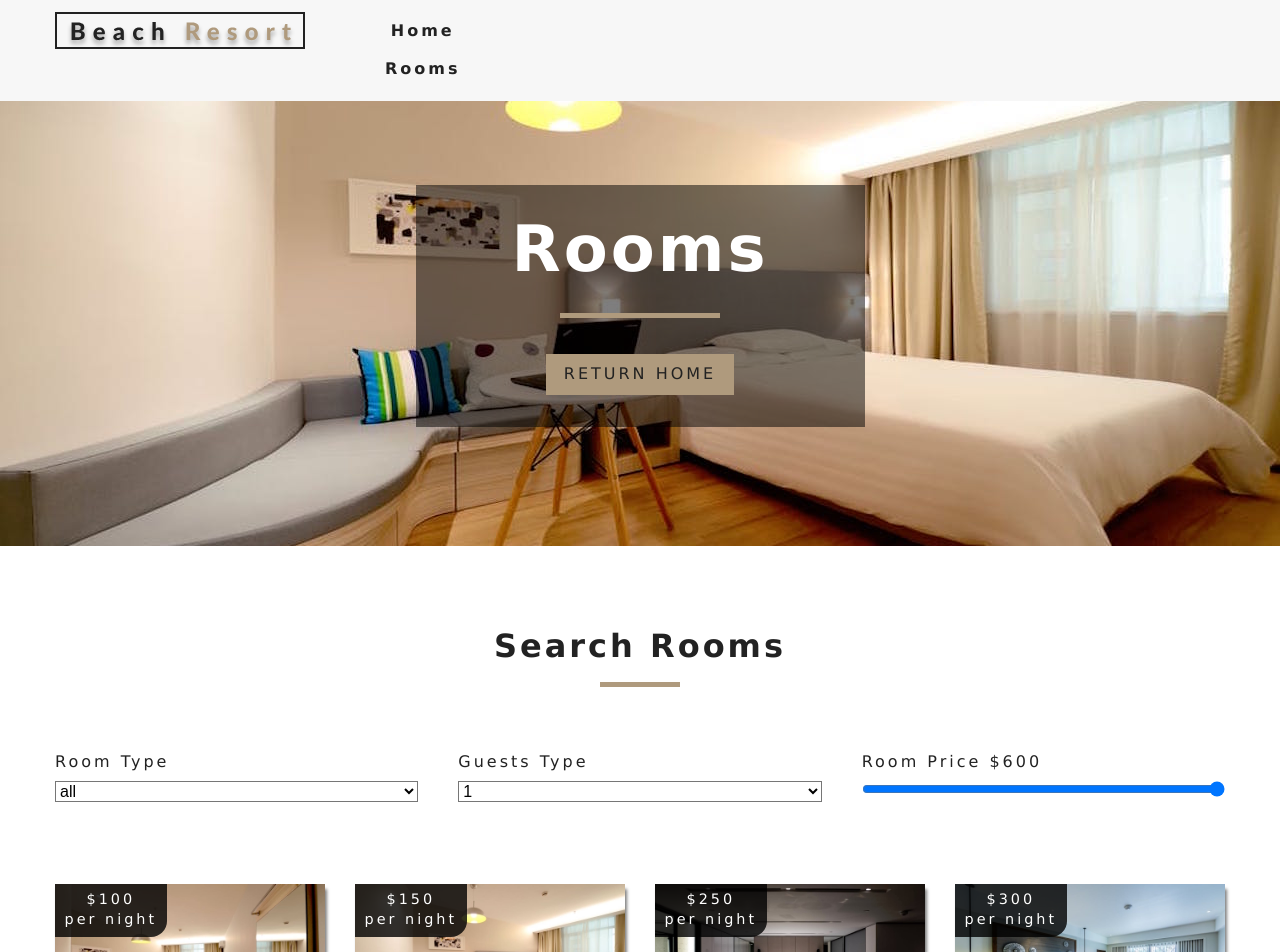
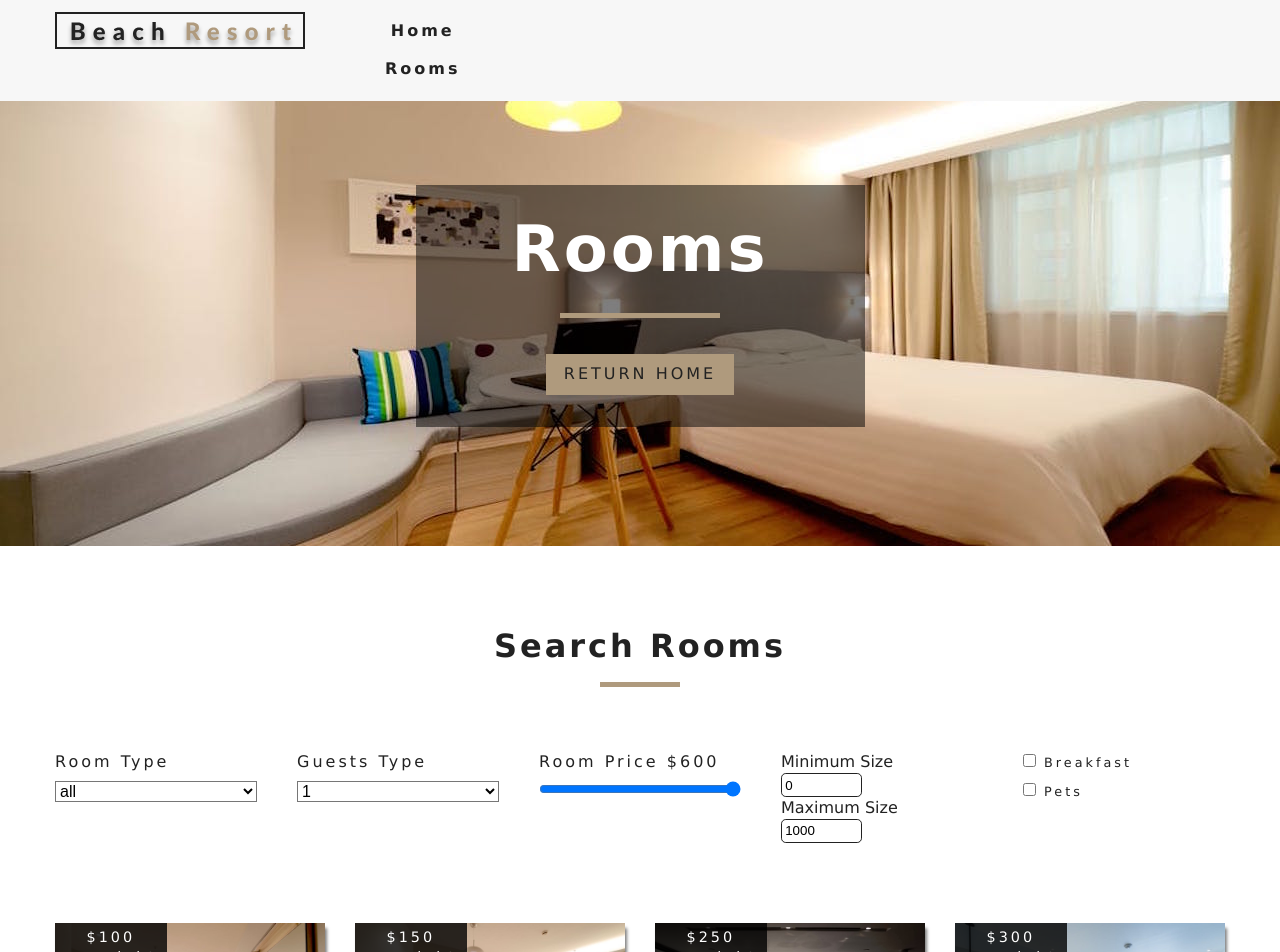
Before and after one commit to Augs0/reactHotel, a React (Create React App) app: page /rooms in a window 1280 px wide. Shown: the top 952 px of the page. Built offline with nearby package versions, Linux system fonts and the light colour scheme.

Commit message:
local version complete

```diff
--- a/src/App.css
+++ b/src/App.css
@@ -494,6 +494,7 @@ h6 {
 }
 .size-inputs {
   display: flex;
+  flex-direction: column;
 }
 .size-input {
   width: 40%;
--- a/src/components/RoomsFilter.js
+++ b/src/components/RoomsFilter.js
@@ -61,6 +61,29 @@ export default function RoomsFilter({ rooms }) {
                         value={price} onChange={handleChange} className="form-control" />
                 </div>
                 {/* End of room price */}
+                {/* Start of size */}
+                <div className="form-control">
+
+                    <div className="size-inputs">
+                        <label className="spacing" htmlFor="minSize">Minimum Size</label>
+                        <input type="number" name="minSize" id="minSize" value={minSize} onChange={handleChange} className="size-input" />
+                        <label htmlFor="maxSize">Maximum Size</label>
+                        <input type="number" name="maxSize" id="maxSize" value={maxSize} onChange={handleChange} className="size-input" />
+                    </div>
+                </div>
+                {/* End of size */}
+                {/* Start of extras */}
+                <div className="form-group">
+                    <div className="single-extra">
+                        <input type="checkbox" name="breakfast" id="breakfast" checked={breakfast} onChange={handleChange} />
+                        <label htmlFor="breakfast">Breakfast</label>
+                    </div>
+                    <div className="single-extra">
+                        <input type="checkbox" name="pets" id="pets" checked={pets} onChange={handleChange} />
+                        <label htmlFor="pets">Pets</label>
+                    </div>
+                </div>
+                {/* End of extras */}
             </form>
         </section>
 
--- a/src/context.js
+++ b/src/context.js
@@ -62,7 +62,7 @@ class RoomProvider extends Component {
 
     handleChange = (e) => {
         const target = e.target;
-        const value = e.type === 'checkbox' ? target.checked : target.value;
+        const value = target.type === 'checkbox' ? target.checked : target.value;
         const name = e.target.name;
         this.setState({
             //  Looking for the name of info in state and returning the value of that
@@ -86,6 +86,16 @@ class RoomProvider extends Component {
         }
         //  Filter by price
         tempRooms = tempRooms.filter(room => room.price <= price)
+        // Filter by size
+        tempRooms = tempRooms.filter(room => room.size > minSize && room.size < maxSize)
+        //  Filter by breakfast
+        if (breakfast) {
+            tempRooms = tempRooms.filter(room => room.breakfast === true)
+        }
+        //  Filter by pets
+        if (pets) {
+            tempRooms = tempRooms.filter(room => room.pets === true)
+        }
         //  Change state
         this.setState({
             sortedRooms: tempRooms
--- a/src/pages/SingleRoom.js
+++ b/src/pages/SingleRoom.js
@@ -1,6 +1,5 @@
 import React, { Component } from 'react';
 import defaultBcg from '../images/defaultBcg.jpeg';
-import Hero from '../components/Hero';
 import Banner from '../components/Banner';
 import { Link } from 'react-router-dom';
 import { RoomContext } from '../context';
```
